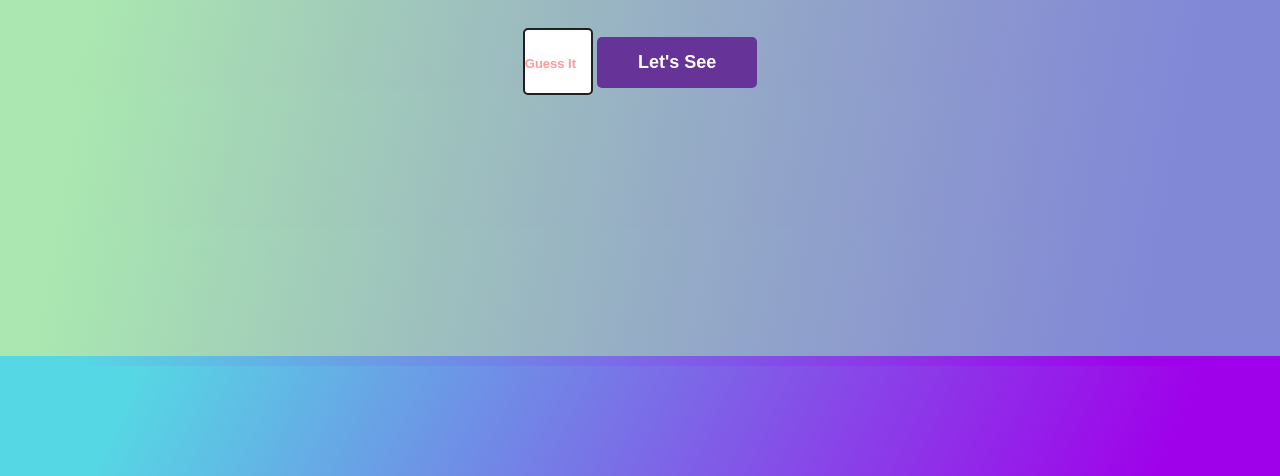
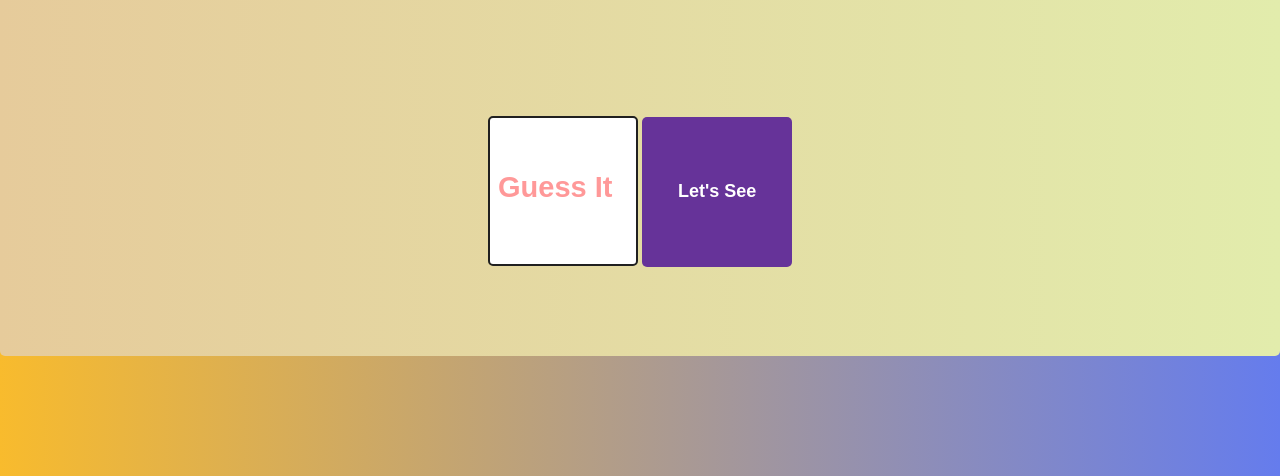
Before and after one commit to nath-99/Guessing-Game, a plain HTML site: page index.html in a window 1280 px wide. Shown: the part 324-800 px from the top of the page. Drawn offline with Linux system fonts and the light colour scheme.

Commit message:
Update Style.css

```diff
--- a/Style.css
+++ b/Style.css
@@ -6,24 +6,14 @@
   font-family: 'Poppins', sans-serif;
 }
 
-@keyframes slideInLeft {
-  0% { opacity: 0;}
-    10% { opacity: 0.1;width: 100%; height: 100%;}
-    20% { opacity: 0.2;width: 100%; height: 100%;}
-    30% { opacity: 0.3;width: 100%; height: 100%;}
-    40% { opacity: 0.4;width: 100%; height: 100%;}
-    50% { opacity: 0.5;width: 100%; height: 100%;}
-    100% { opacity: 1;width: 100%; height: 100%;}
-}
-
 @keyframes fadeout {
     0% { opacity: 0;}
-    10% { opacity: 0.1;width: 100%; height: 70%;}
-    20% { opacity: 0.2;width: 100%; height: 70%;}
-    30% { opacity: 0.3;width: 100%; height: 70%;}
-    40% { opacity: 0.4;width: 100%; height: 70%;}
-    50% { opacity: 0.5;width: 100%; height: 70%;}
-    100% { opacity: 1;width: 100%; height: 70%;}
+    10% { opacity: 0.1;}
+    20% { opacity: 0.2;}
+    30% { opacity: 0.3;}
+    40% { opacity: 0.4;}
+    50% { opacity: 0.5;}
+    100% { opacity: 1;}
 }
 
 @keyframes fadein {
@@ -41,10 +31,11 @@ h1{
 }
 
 p{
-  color: #f6b70a;
+  color: #1504fd;
   font-size: xx-large;
 }
 
+/*
 #playBTN{
 	padding: 5px 10px;
 	font-size: 15px;
@@ -56,10 +47,11 @@ p{
 	border:0px;
 	height: auto;
 }
+*/
 
 #alerting
 {
-  animation-duration: 7s;
+  animation-duration: 10s;
   animation-timing-function: ease-in-out;
   animation-delay: 0s;
   animation-name: fadein;
@@ -68,23 +60,23 @@ p{
 
 
 body{
-  animation-duration: 2s;
-  animation-timing-function: ease-in-out;
-  animation-delay: 0s;
-  animation-name: slideInLeft;
-  height: 100%;
-  width: 100%;
-  background: linear-gradient(115deg, #56d8e4 10%, #9f01ea 90%);
+  height: 100vh;
+  background: linear-gradient(
+      to right,
+      #f8bb2d,
+      #657ced
+  );
 }
 
 ::-webkit-input-placeholder { /* Edge */
   color: red;
-  font-size: 13px;
+  font-size: 29px;
   opacity: .4;
 }
 
 input[type="number"]{
-  width: 70px;
+  width: 150px;
+  height: 150px;
   font-weight: 600;
   color: #663399;
   padding: 20px 0;
@@ -97,7 +89,8 @@ input[type="number"]{
 
 #enter{
   cursor: pointer;
-  width: 160px;
+  width: 150px;
+  height: 150px;
   padding: 15px 0;
   border-radius: 5px;
   background-color: #663399;
@@ -109,19 +102,23 @@ input[type="number"]{
   outline: none;
 }
 
-#container{
+.container{
   animation-duration: 3s;
   animation-timing-function: ease-in-out;
   animation-delay: 0s;
   animation-name: fadeout;
+  position: absolute;
   width: 100%;
   height: 70%;
-  position: absolute;
-  align-items: center;
+  transform: translate(-50%,-50%);
   top: 50%;
   left: 50%;
-  transform: translate(-50%, -50%);
-  background: linear-gradient(100deg, #b9e9a7d7 10%, #808dd6f6 90%);
+  background: linear-gradient(to left, #e2ecac, #e6cb9b);
+  padding: 50px 10px;
+  border-radius: 5px;
+  display: grid;
+  justify-items: center;
+  font-family: 'Poppins',sans-serif;
 }
 
 .restart-bn{
```
